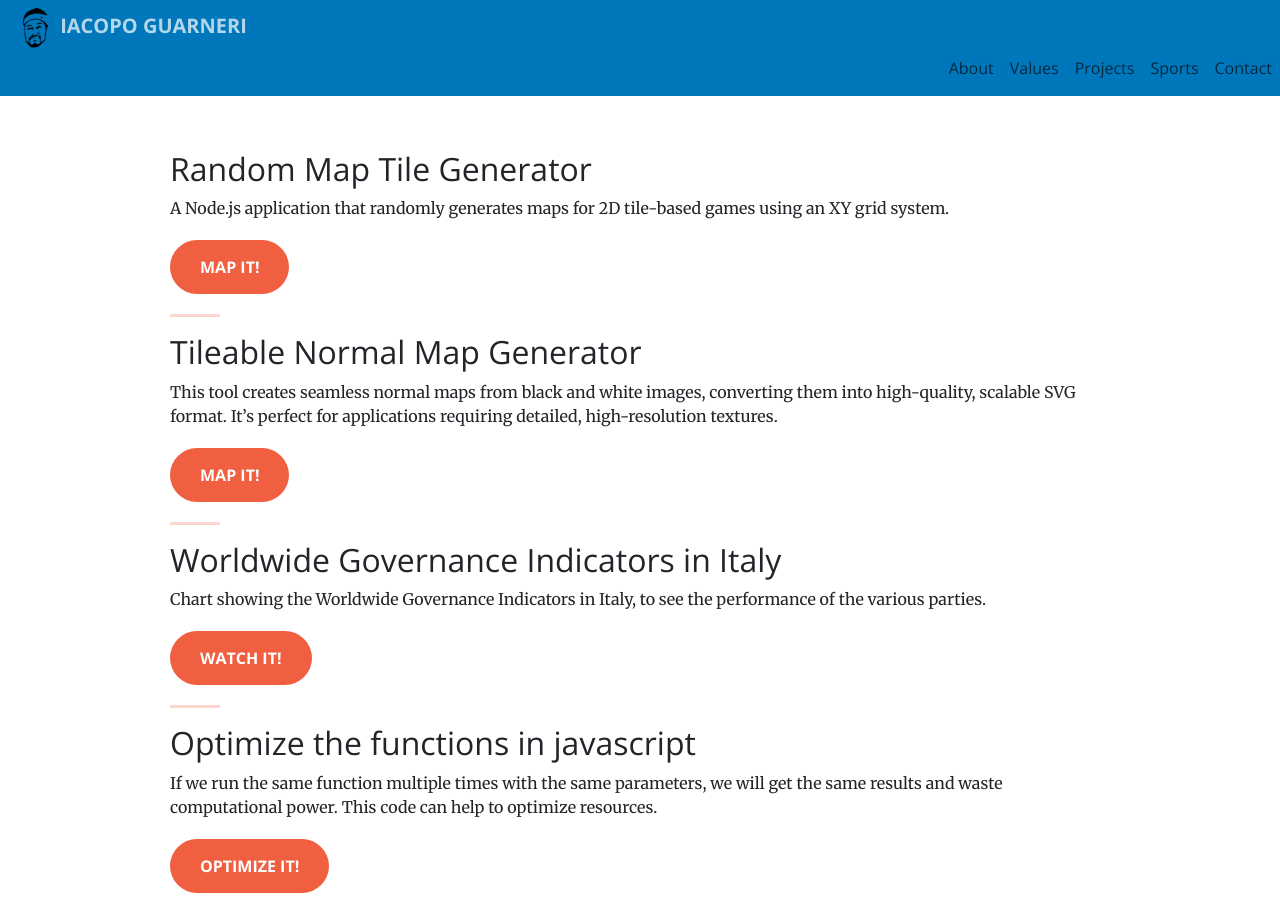
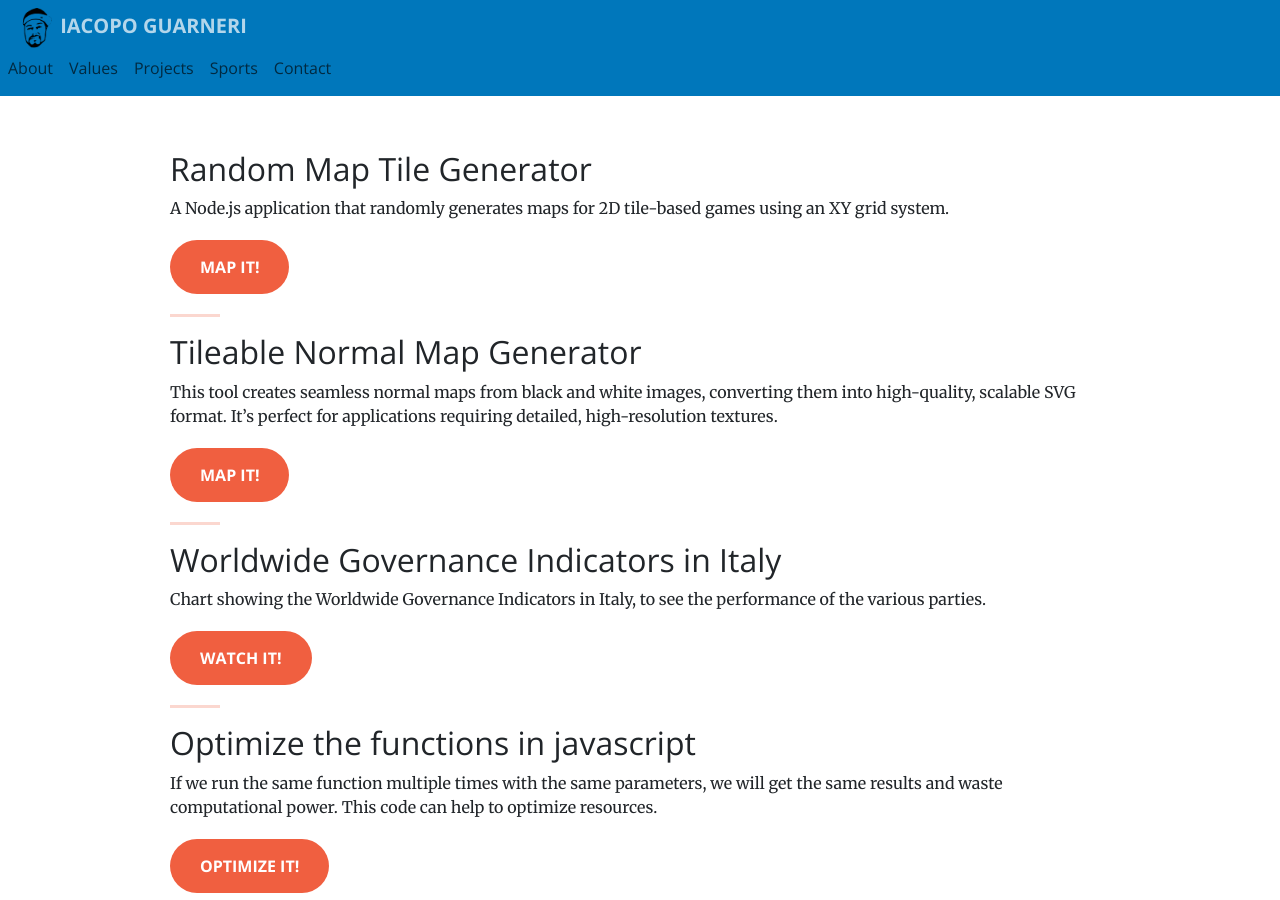
Before and after one commit to iacoposk8/iacoposk8.github.io, a Jekyll site: the page built from projects.md, in a window 1280 px wide and 900 px high. Built offline with Jekyll 4.4.1, drawn with Linux system fonts in a browser that asks for light colours.

Commit message:
Update nav.html

```diff
--- a/_includes/nav.html
+++ b/_includes/nav.html
@@ -1,11 +1,11 @@
 <nav id="mainNav" class="navbar navbar-default navbar-expand-md navbar-light navbar-fixed-top">
-    <div style="width:100%;">
+    <div>
         <!-- Brand and toggle for mobile display -->
-        <div class="navbar-header" style="width:100%;">
+        <div class="navbar-header">
             <a class="navbar-brand page-scroll" href="/">
                 <img src="/img/logo.png" id="logo" alt="Logo" /> Iacopo Guarneri
             </a>
-            <button class="navbar-toggler" style="float:right;" type="button" data-bs-toggle="collapse" data-bs-target="#navbarNav" aria-controls="navbarNav" aria-expanded="false" aria-label="Toggle navigation">
+            <button class="navbar-toggler" type="button" data-bs-toggle="collapse" data-bs-target="#navbarNav" aria-controls="navbarNav" aria-expanded="false" aria-label="Toggle navigation">
                 <span class="navbar-toggler-icon"></span>
             </button>
         </div>
```
